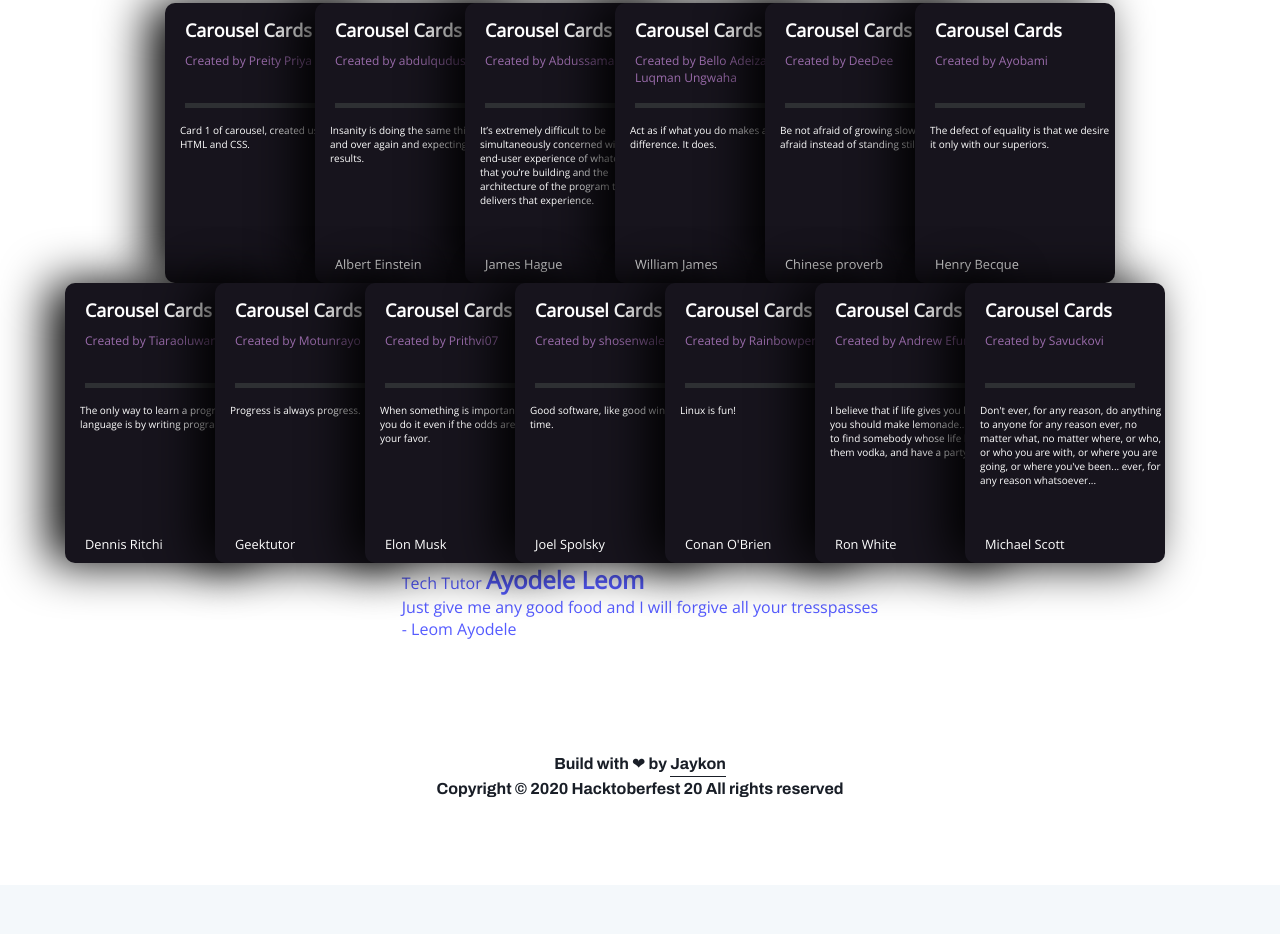
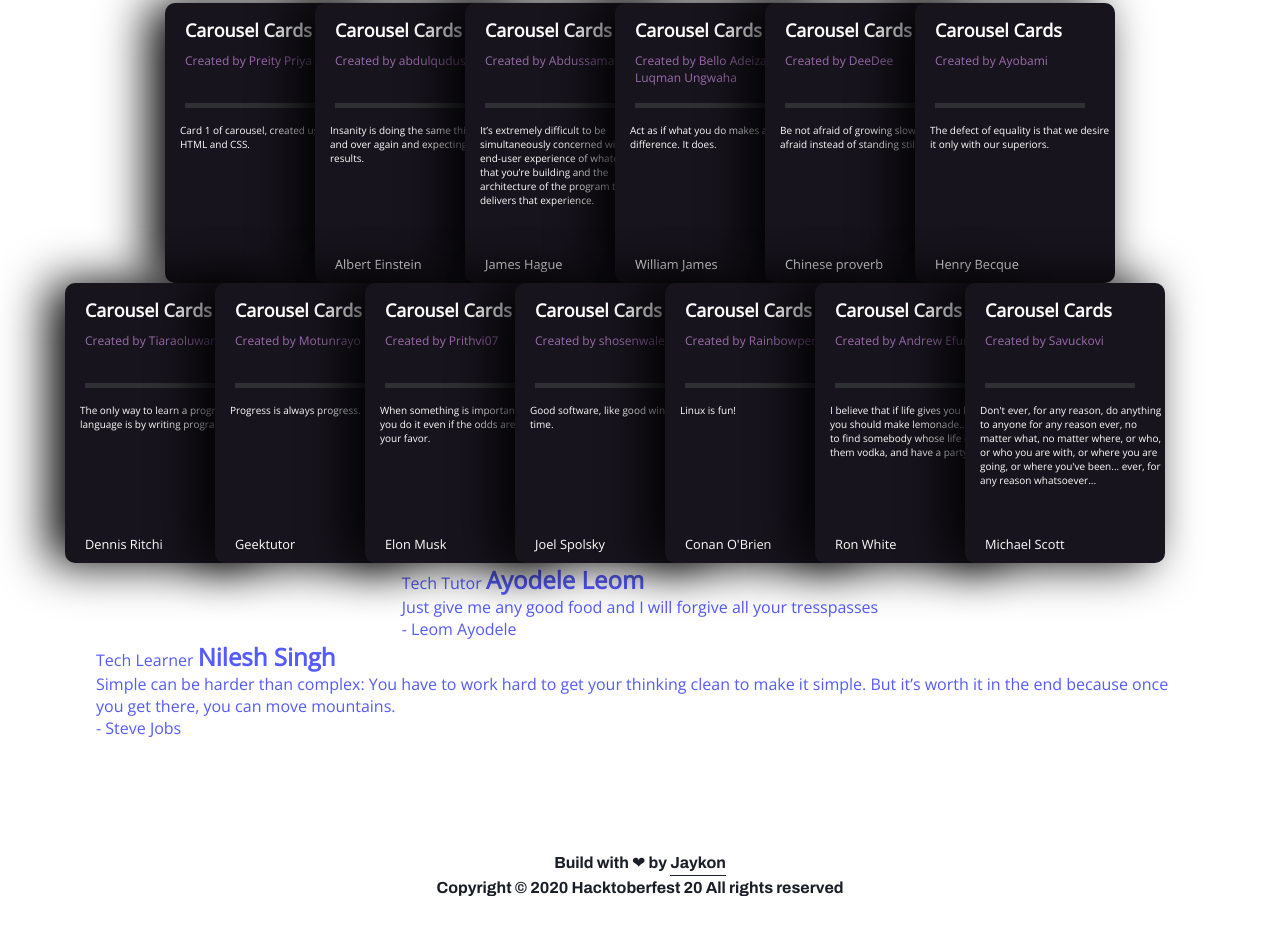
Before and after one commit to j-kon/hacktoberfest20, a plain HTML site: page index.html in a window 1280 px wide. Shown: the part 701-1635 px from the top of the page. Before the commit the page ends 1586 px from the top, so only its background shows below. Drawn offline with nearby package versions, Linux system fonts and the light colour scheme.

Commit message:
Update index.html

```diff
--- a/index.html
+++ b/index.html
@@ -429,6 +429,26 @@
                                 </div>
                             </div>
 
+        <!-- added by leom for hacktobebrfest demo -->
+                            <div class="card">
+                                <div class="content">
+                                    <div class="card__title">
+                                        <span>Tech Learner</span>
+                                        <a href="https://github.com/nileshsingh9495/">
+                                            <h2>Nilesh Singh</h2>
+                                        </a>
+                                    </div>
+                                    <div class="card__description">
+                                        <p>
+                                            Simple can be harder than complex: You have to work hard to get your thinking clean to make it simple. But it’s worth it in the end because once you get there, you can move mountains.
+                                        </p>
+                                    </div>
+                                    <div class="card__footer">
+                                        <div class="author"> - Steve Jobs </div>
+                                    </div>
+                                </div>
+                            </div>
+
 
 
         </div>
```
